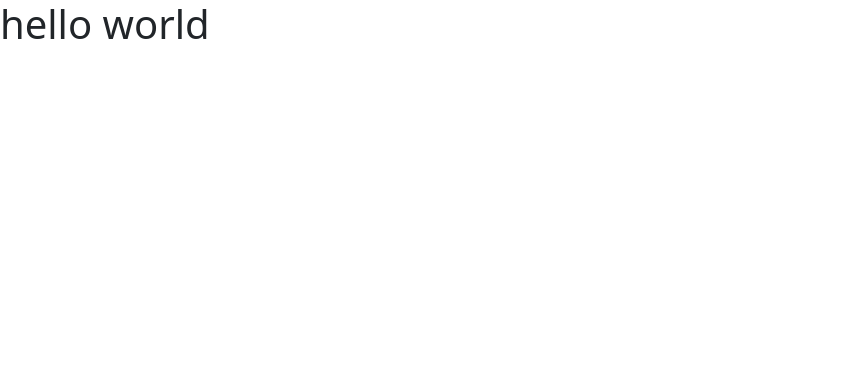
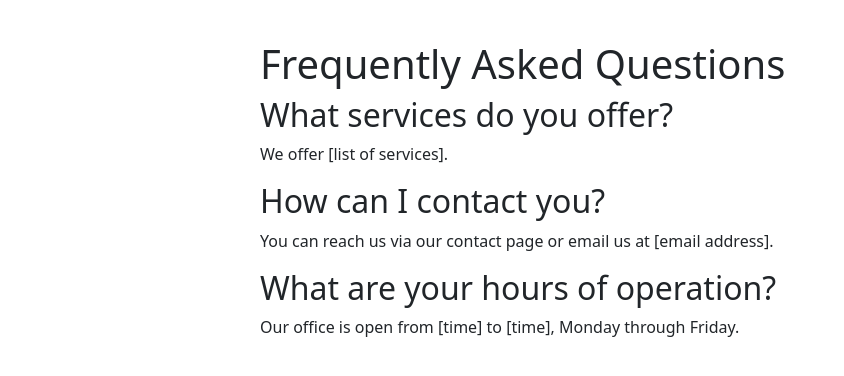
Before and after one commit to ismailibrahim5242/correct, a React (Vite) app: page /Faq in a window 1280 px wide. Shown: the top 376 px of the page, without its empty margins (0-844 px from the left). Built offline with nearby package versions, Linux system fonts and the light colour scheme.

Commit message:
updating

```diff
--- a/src/App.css
+++ b/src/App.css
@@ -254,3 +254,55 @@
     margin-bottom: 1rem; /* Add spacing between columns */
   }
 }
+
+
+
+
+
+/* About.css and FAQ.css can share the same styles */
+
+.body {
+  font-family: Arial, sans-serif;
+  margin: 0;
+  padding: 0;
+  background-color: #f5f5f5;
+}
+
+.header {
+  background-color: #333;
+  padding: 1em;
+}
+
+.nav a {
+  color: white;
+  text-decoration: none;
+  margin: 0 15px;
+}
+
+.about-section, .faq-section {
+  padding: 20px;
+  background-color: white;
+  max-width: 800px;
+  margin: 20px auto;
+}
+
+.h1 {
+  color: #333;
+}
+
+.team {
+  display: flex;
+  flex-wrap: wrap;
+}
+
+.team-member {
+  margin: 10px;
+  text-align: center;
+}
+
+.footer {
+  text-align: center;
+  padding: 10px;
+  background-color: #333;
+  color: white;
+}
--- a/src/App.jsx
+++ b/src/App.jsx
@@ -9,6 +9,7 @@ import AdminSignin from "./Component/Staff/AdminSignin";
 import Course from "./Component/Course/Course";
 import Faq from "./Component/Faq/Faq";
 import Dashboard from "./Component/Dashboard/Dashboard";
+import About from "./Component/About/About";
 function App() {
   return (
     <>
@@ -26,6 +27,7 @@ function App() {
         <Route path="/Course" element={<Course/>} />
         <Route path="/Faq" element={<Faq/>} />
         <Route path="/Dashboard" element={<Dashboard/>} />
+        <Route path="/About" element={<About/>} />
 
       </Routes>
     </>
--- a/src/Component/About/About.jsx
+++ b/src/Component/About/About.jsx
@@ -1,9 +1,24 @@
-import React from 'react'
-
+import React from 'react';
 const About = () => {
   return (
-    <div>About</div>
-  )
-}
+    <div className="about-section">
+      <h1>About Us</h1>
+      <p>Welcome to [Your Company]. We are dedicated to [your mission statement].</p>
 
-export default About
+      <h2>Our History</h2>
+      <p>Founded in [Year], we started with the goal of [reason]. Since then, we've grown into [company achievements].</p>
+
+      <h2>Our Team</h2>
+      <div className="team">
+        <div className="team-member">
+          <img src="/team-member1.jpg" alt="Team Member" />
+          <h3>John Doe</h3>
+          <p>Founder & CEO</p>
+        </div>
+        {/* Add more team members as needed */}
+      </div>
+    </div>
+  );
+};
+
+export default About;
--- a/src/Component/Faq/Faq.jsx
+++ b/src/Component/Faq/Faq.jsx
@@ -1,14 +1,29 @@
-import React from 'react'
-
-const Faq = () => {
-  return (
-    <>
-
-    <h1>hello world</h1>
+import React from 'react';
 
 
-    </>
-  )
-}
 
-export default Faq
+const FAQ = () => {
+  return (
+    <div className="faq-section">
+      <h1>Frequently Asked Questions</h1>
+
+      <div className="faq">
+        <h2>What services do you offer?</h2>
+        <p>We offer [list of services].</p>
+      </div>
+
+      <div className="faq">
+        <h2>How can I contact you?</h2>
+        <p>You can reach us via our contact page or email us at [email address].</p>
+      </div>
+
+      <div className="faq">
+        <h2>What are your hours of operation?</h2>
+        <p>Our office is open from [time] to [time], Monday through Friday.</p>
+      </div>
+      {/* Add more FAQs as needed */}
+    </div>
+  );
+};
+
+export default FAQ;
```
